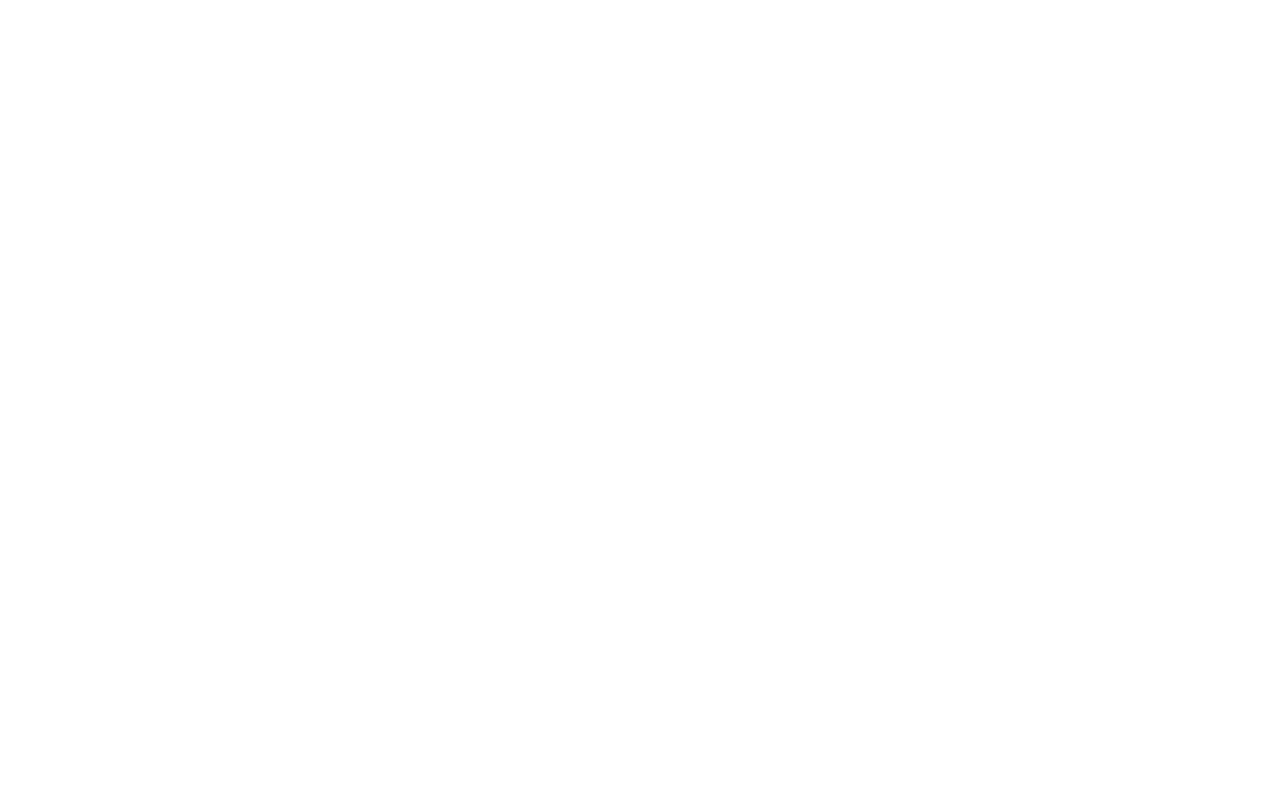
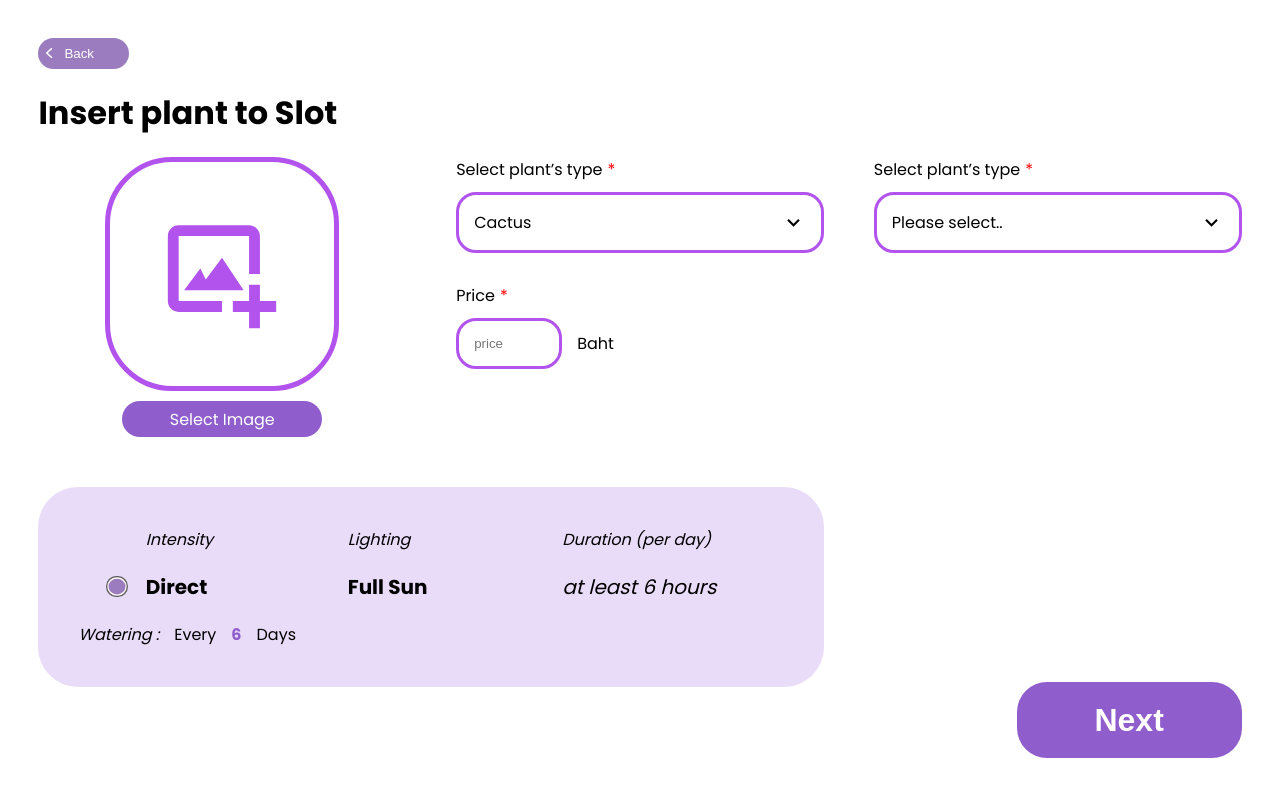
Before and after one commit to ThawatJaru/automated_plant_react, a React (Create React App) app: page /add-plant in a window 1280 px wide. Before the commit this address had no page. Shown: the top 796 px of the page. Built offline with nearby package versions, Linux system fonts and the light colour scheme.

Commit message:
feat: complete all ui

```diff
--- a/src/App.js
+++ b/src/App.js
@@ -5,6 +5,7 @@
 import AddLocation from './pages/AddLocation.js'
 import ViewPlantType from './pages/ViewPlantType.js';
 import PlantDetailPage from './pages/plant/[id].js';
+import AddPlant from './pages/addPlant.js';
 
 
 function App() {
@@ -17,6 +18,7 @@
                 <Route path='/home-admin' element={<HomeAdmin />} />
                 <Route path='/view-plant-type' element={<ViewPlantType />} />
                 <Route path='/plant/:id' element={<PlantDetailPage />} />
+                <Route path='/add-plant' element={<AddPlant />} />
             </Routes>
         </>
     )
--- a/src/components/items/selector.js
+++ b/src/components/items/selector.js
@@ -1,7 +1,7 @@
 import React, { useState } from 'react'
 import styles from '../../styles/sass/components/items/selector.module.scss'
 import { MdKeyboardArrowDown } from 'react-icons/md'
-const Selector = ({ options, title }) => {
+const Selector = ({ options, title, type }) => {
   const [open, setOpen] = useState(false)
   const [selected, setSelected] = useState({
     value: "",
@@ -9,7 +9,13 @@
   })
   return (
     <div>
-      <div className={styles.box} onClick={() => setOpen(!open)}>
+      <div className={styles.box} onClick={() => setOpen(!open)}
+        style={{
+          border: type === "from" ? '3px solid #B253ED':"",
+          borderRadius:type === "from" ? '20px':"",
+          padding:type === "from" ? '15px':"",
+        }}
+      >
         <div>{selected.value ? selected.label : title}</div>
         <MdKeyboardArrowDown size={25} />
         {open && options ? (
--- /dev/null
+++ b/src/pages/addPlant.js
@@ -0,0 +1,126 @@
+import React from 'react'
+import { BiImageAdd } from 'react-icons/bi'
+import styles from '../styles//sass/pages/addPlant.module.scss'
+import Selector from '../components/items/selector'
+const AddPlant = () => {
+  return (
+    <div
+      style={{
+        minHeight: '90vh',
+        position: 'relative',
+      }}
+    >
+      <button className="btn_back_edit_location">
+        <div className>
+          <img src="/img/icon/icon_arrow.svg" alt="" width="10" height="10" />
+        </div>
+        <div className="pos_text_back">
+          Back
+        </div>
+      </button>
+      <div style={{ marginTop: "20px" }}>
+        <h2>Insert plant to Slot</h2>
+      </div>
+      {/* from */}
+      <form action="">
+        <div className={styles.grid_form}>
+          {/* grid1 */}
+          <div>
+            <label htmlFor="file"
+              style={{
+                display: "flex",
+                flexDirection: "column",
+                alignItems: "center",
+                gap: "10px",
+              }}
+            >
+              <div className={styles.box_input_img}>
+                <BiImageAdd size={130} />
+              </div>
+              <div className={styles.but_select_img}>Select Image</div>
+              <input type="file" id='file' />
+            </label>
+          </div>
+          {/* grid 2 */}
+          <div>
+            <div className={`${styles.flex_col}`}>
+              <div className='asterisk'>Select plant’s type</div>
+              <Selector title={"Cactus"} type={"from"} />
+            </div>
+            <div className={styles.flex_col} style={{ marginTop: "30px" }}>
+              <div className='asterisk'>Price</div>
+              <div className={styles.flex}>
+                <input type="text"
+                  placeholder='price'
+                  style={{
+                    border: '3px solid #B253ED',
+                    borderRadius: '20px',
+                    padding: '15px',
+                    width: "70px"
+                  }}
+                />
+                <div>Baht</div>
+              </div>
+            </div>
+          </div>
+          {/* grid 3 */}
+          <div>
+            <div className={styles.flex_col}>
+              <div className='asterisk'>Select plant’s type</div>
+              <Selector title={"Please select.."} type={"from"} />
+            </div>
+          </div>
+          <div
+            style={{
+              gridColumn: " 2 / span 2",
+              gridColumnStart: "1"
+            }}
+          >
+            <div className={styles.box_detail}>
+              <div
+                style={{
+                  display: "flex",
+                  justifyContent: "space-around",
+                }}
+              >
+                <div>
+                  <div className={`italic`}>Intensity</div>
+                  <div className={`mt_10 text_lg`}
+                    style={{
+                      position: "relative"
+                    }}
+                  >
+                    <strong>Direct</strong>
+                    <img src='/img/icon/icon_checkbox_active.svg' alt='' width={22} className={`${styles.img_checkbox}`} />
+                  </div>
+                </div>
+                <div>
+                  <div className={`italic`}>Lighting</div>
+                  <div className={`mt_10 text_lg`}>
+                    <strong>Full Sun</strong>
+                  </div>
+                </div>
+                <div className={`italic`}>
+                  <div>Duration (per day)</div>
+                  <div className={`mt_10 text_lg`}>at least 6 hours</div>
+                </div>
+              </div>
+              <div className={`${styles.flex} mt_10`}>
+                <div className='italic'>Watering :</div>
+                <div>Every</div>
+                <strong className='text_purple'>6</strong>
+                <div>Days</div>
+              </div>
+            </div>
+          </div>
+        </div>
+      </form>
+
+      <div>
+        <button className={`${styles.but_next}`}>Next</button>
+      </div>
+    </div>
+  )
+}
+
+export default AddPlant
--- a/src/pages/plant/[id].js
+++ b/src/pages/plant/[id].js
@@ -86,7 +86,7 @@
                   </div>
                 </li>
                 <li className={styles.checkbox_list_item}>
-                  <div className='my_gray_checkbox_active' />
+                  <img src='/img/icon/icon_checkbox_active.svg' alt='' width={22} />
                   <div>
                     <strong>ready</strong>
                     <div>{`(ready to be sold)`}</div>
--- a/src/styles/global.css
+++ b/src/styles/global.css
@@ -1,3 +1,17 @@
+:root {
+  --color-purple: #905dcc;
+  --color-purple-light: #b253ed;
+  --color-purple-dark: #5c3886;
+  --color-purple-fade: #9b7dbf;
+  --color-purple-bg: #e9dcf8;
+  --color-green: #37a483;
+  --color-green-light: #e4f7d7;
+  --color-red: #e12b2b;
+  --color-red-dark: #990000;
+  --color-gray: #d9d9d9;
+  --color-gray-light: #f5f5f5;
+}
+
 body {
   font-family: "Poppins", sans-serif;
   /* display: table-cell;
@@ -10,14 +24,12 @@
   font-size: 40px;
   font-weight: bold;
   color: black;
-  text-align: center;
   margin: 0;
 }
 h2 {
   font-size: 32px;
   font-weight: bold;
   color: black;
-  text-align: center;
   margin: 0;
 }
 
@@ -31,8 +43,7 @@
   height: 3px;
 }
 
-::-webkit-scrollbar-track {
-}
+
 
 ::-webkit-scrollbar-thumb {
   background-color: darkgrey;
@@ -68,3 +79,30 @@
   display: flex;
   align-items: center;
 }
+
+input[type="file"] {
+  opacity: 0; /* make transparent */
+  z-index: -1; /* move under anything else */
+  position: absolute; /* don't let it take up space */
+}
+
+input {
+  outline: none;
+}
+
+.asterisk:after {
+  content: "*";
+  color: red;
+  margin-left: 5px;
+}
+.mt_10 {
+  margin-top: 20px;
+}
+
+.text_lg {
+  font-size: 20px;
+}
+
+.text_purple {
+  color: var(--color-purple);
+}
--- /dev/null
+++ b/src/styles/sass/pages/addPlant.module.scss
@@ -0,0 +1,69 @@
+@import "../global.module.scss";
+
+.box_input_img {
+  border: 5px solid $color-purple-light;
+  color: $color-purple-light;
+  padding: 32px;
+  border-radius: 67px;
+  width: 160px;
+  height: 160px;
+  display: flex;
+  align-items: center;
+  justify-content: center;
+}
+
+.but_select_img {
+  background-color: $color-purple;
+  color: white;
+  width: 199.89px;
+  height: 36px;
+  border-radius: 20px;
+  display: flex;
+  align-items: center;
+  justify-content: center;
+}
+
+.grid_form {
+  display: grid;
+  grid-template-columns: repeat(3, minmax(0, 1fr));
+  gap: 50px;
+  margin-top: 20px;
+}
+
+.flex_col {
+  display: flex;
+  flex-direction: column;
+  gap: 10px
+}
+
+.flex {
+  display: flex;
+  gap: 15px;
+  align-items: center;
+}
+
+.box_detail {
+  background-color: $color-purple-bg;
+  border-radius: 40px;
+  padding: 40px;
+
+}
+
+.img_checkbox {
+  position: absolute;
+  left: -40px;
+  top: 4px;
+}
+
+.but_next {
+  position: absolute;
+  width: 225px;
+  height: 76px;
+  right: 0px;
+  bottom: 0px;
+  color: white;
+  font-weight: bold;
+  background: #905DCC;
+  border-radius: 30px;
+  font-size: 32px;
+}
--- a/src/styles/sass/pages/plantDetail.module.scss
+++ b/src/styles/sass/pages/plantDetail.module.scss
@@ -62,6 +62,7 @@
   color: #808080;
   display: flex;
   gap: 10px;
+  align-items: flex-start;
 }
 .box_detail{
   background-color: $color-purple-bg;
```
Also changed, not shown: public/img/icon/icon_checkbox_active.svg (added), src/styles/sass/pages/homeAdmin.module.scss (line endings or trailing spaces).
